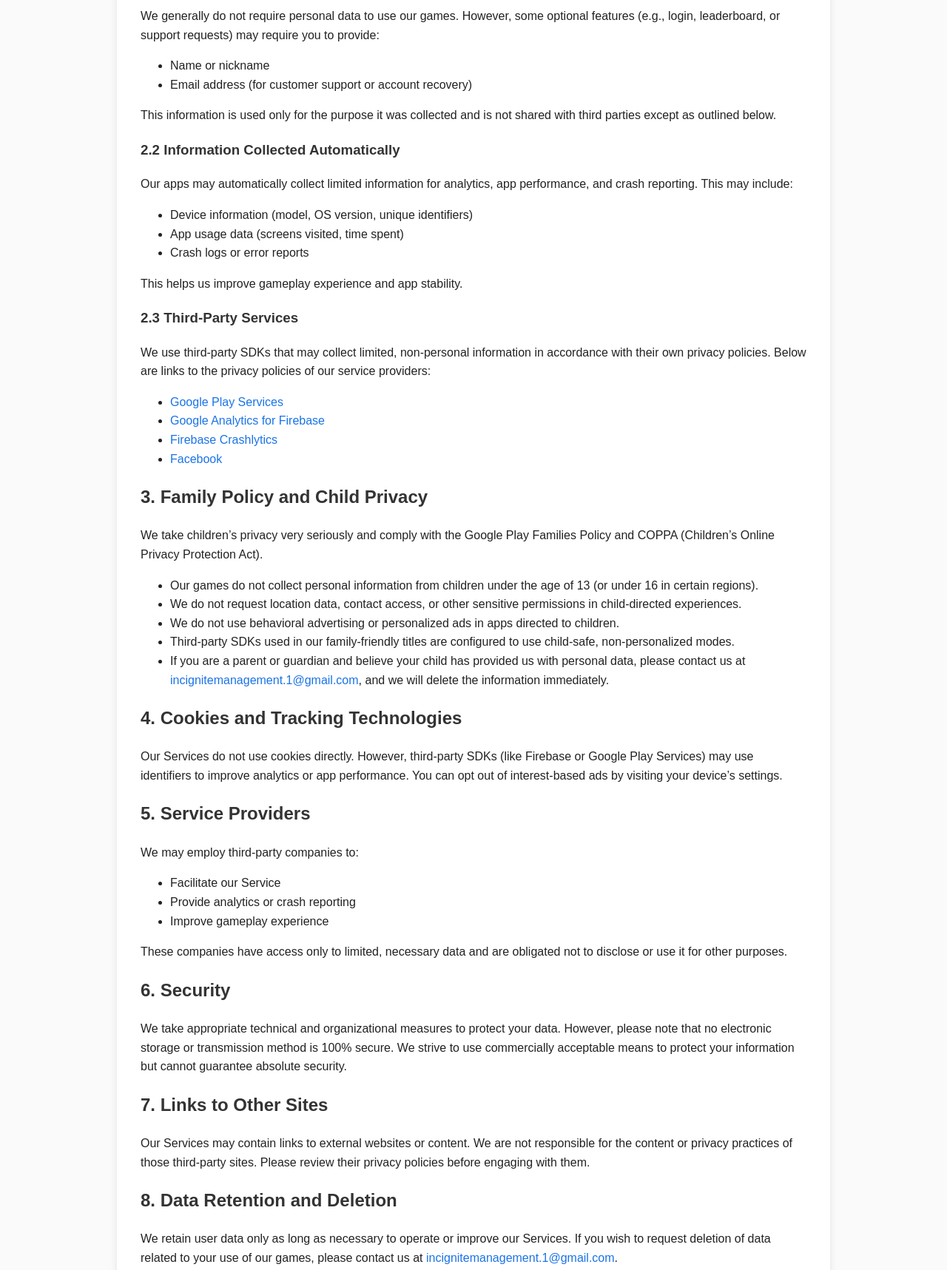
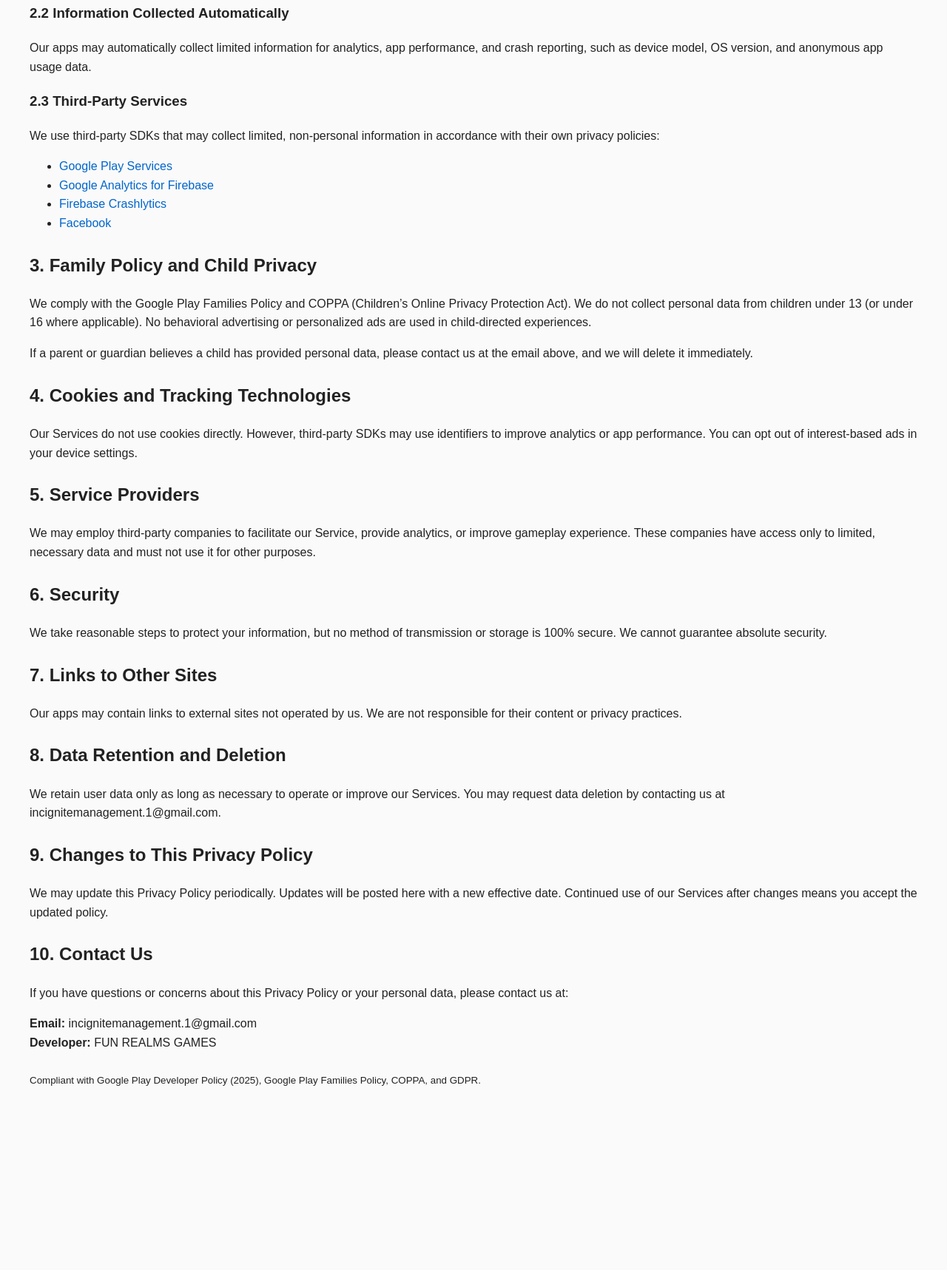
Before and after one commit to GameDevelopment2022/privacypolicy, a plain HTML site: page index.html in a window 1280 px wide. Shown: the part 625-2342 px from the top of the page at 74% size. After the commit the page ends 2138 px from the top, so only its background shows below. Drawn offline with Linux system fonts and the light colour scheme.

Commit message:
Revise Privacy Policy formatting and content
Updated the Privacy Policy page with improved formatting and additional information.

```diff
--- a/index.html
+++ b/index.html
@@ -3,176 +3,110 @@
 <head>
   <meta charset="UTF-8" />
   <meta name="viewport" content="width=device-width, initial-scale=1.0" />
-  <title>Privacy Policy - FUN REALMS GAMES</title>
+  <title>Privacy Policy | FUN REALMS GAMES</title>
   <style>
     body {
-      font-family: Arial, Helvetica, sans-serif;
-      margin: 0;
-      padding: 0;
+      font-family: Arial, sans-serif;
+      margin: 40px;
       background-color: #fafafa;
       color: #222;
       line-height: 1.6;
     }
-    header {
-      background-color: #1a1a1a;
-      color: #fff;
-      text-align: center;
-      padding: 2rem 1rem;
-    }
-    main {
-      max-width: 900px;
-      margin: 2rem auto;
-      background: #fff;
-      padding: 2rem;
-      border-radius: 10px;
-      box-shadow: 0 2px 10px rgba(0,0,0,0.1);
-    }
-    h1, h2, h3 {
-      color: #333;
+    h1, h2 {
+      color: #222;
     }
     h1 {
       text-align: center;
-      margin-bottom: 1.5rem;
+      margin-bottom: 30px;
     }
     a {
-      color: #1a73e8;
+      color: #0066cc;
       text-decoration: none;
     }
     a:hover {
       text-decoration: underline;
     }
-    footer {
-      text-align: center;
-      margin-top: 3rem;
-      padding: 1rem;
-      font-size: 0.9rem;
-      color: #555;
+    section {
+      margin-bottom: 25px;
     }
   </style>
 </head>
 <body>
-  <header>
-    <h1>Privacy Policy</h1>
-    <p>Effective Date: October 16, 2025</p>
-  </header>
 
-  <main>
+  <h1>Privacy Policy</h1>
+  <p><strong>Effective Date:</strong> October 16, 2025</p>
+  <p><strong>Developer:</strong> FUN REALMS GAMES</p>
+  <p><strong>Contact:</strong> incignitemanagement.1@gmail.com</p>
+
+  <section>
     <h2>1. Introduction</h2>
-    <p>
-      FUN REALMS GAMES (“we,” “our,” or “us”) develops free mobile games designed for users of all ages, including families and children, in compliance with Google Play and applicable data protection laws.
-    </p>
-    <p>
-      This Privacy Policy explains how we collect, use, and protect your personal and non-personal data when you use our mobile applications (“Service”). By using our apps, you agree to the practices described in this policy.
-    </p>
+    <p>FUN REALMS GAMES (“we,” “our,” or “us”) develops free mobile games designed for users of all ages, including families and children, in compliance with Google Play and applicable data protection laws.</p>
+    <p>This Privacy Policy explains how we collect, use, and protect your personal and non-personal data when you use our mobile applications (“Service”). By using our apps, you agree to the practices described in this policy.</p>
+  </section>
 
+  <section>
     <h2>2. Information We Collect and Use</h2>
-    <p>We value your privacy. Our games are designed to collect minimal personal information.</p>
-
     <h3>2.1 Information You Provide Directly</h3>
-    <p>
-      We generally do not require personal data to use our games. However, some optional features (e.g., login, leaderboard, or support requests) may require you to provide:
-    </p>
-    <ul>
-      <li>Name or nickname</li>
-      <li>Email address (for customer support or account recovery)</li>
-    </ul>
-    <p>This information is used only for the purpose it was collected and is not shared with third parties except as outlined below.</p>
+    <p>We generally do not require personal data to use our games. However, some optional features (e.g., login, leaderboard, or support requests) may require you to provide information such as your name or email address. This information is used only for its intended purpose and is not shared with third parties except as described here.</p>
 
     <h3>2.2 Information Collected Automatically</h3>
-    <p>
-      Our apps may automatically collect limited information for analytics, app performance, and crash reporting. This may include:
-    </p>
-    <ul>
-      <li>Device information (model, OS version, unique identifiers)</li>
-      <li>App usage data (screens visited, time spent)</li>
-      <li>Crash logs or error reports</li>
-    </ul>
-    <p>This helps us improve gameplay experience and app stability.</p>
+    <p>Our apps may automatically collect limited information for analytics, app performance, and crash reporting, such as device model, OS version, and anonymous app usage data.</p>
 
     <h3>2.3 Third-Party Services</h3>
-    <p>
-      We use third-party SDKs that may collect limited, non-personal information in accordance with their own privacy policies.
-      Below are links to the privacy policies of our service providers:
-    </p>
+    <p>We use third-party SDKs that may collect limited, non-personal information in accordance with their own privacy policies:</p>
     <ul>
       <li><a href="https://policies.google.com/privacy" target="_blank">Google Play Services</a></li>
       <li><a href="https://firebase.google.com/policies/analytics" target="_blank">Google Analytics for Firebase</a></li>
       <li><a href="https://firebase.google.com/support/privacy" target="_blank">Firebase Crashlytics</a></li>
       <li><a href="https://www.facebook.com/about/privacy" target="_blank">Facebook</a></li>
     </ul>
+  </section>
 
+  <section>
     <h2>3. Family Policy and Child Privacy</h2>
-    <p>
-      We take children’s privacy very seriously and comply with the Google Play Families Policy and COPPA (Children’s Online Privacy Protection Act).
-    </p>
-    <ul>
-      <li>Our games do not collect personal information from children under the age of 13 (or under 16 in certain regions).</li>
-      <li>We do not request location data, contact access, or other sensitive permissions in child-directed experiences.</li>
-      <li>We do not use behavioral advertising or personalized ads in apps directed to children.</li>
-      <li>Third-party SDKs used in our family-friendly titles are configured to use child-safe, non-personalized modes.</li>
-      <li>If you are a parent or guardian and believe your child has provided us with personal data, please contact us at <a href="mailto:incignitemanagement.1@gmail.com">incignitemanagement.1@gmail.com</a>, and we will delete the information immediately.</li>
-    </ul>
+    <p>We comply with the Google Play Families Policy and COPPA (Children’s Online Privacy Protection Act). We do not collect personal data from children under 13 (or under 16 where applicable). No behavioral advertising or personalized ads are used in child-directed experiences.</p>
+    <p>If a parent or guardian believes a child has provided personal data, please contact us at the email above, and we will delete it immediately.</p>
+  </section>
 
+  <section>
     <h2>4. Cookies and Tracking Technologies</h2>
-    <p>
-      Our Services do not use cookies directly. However, third-party SDKs (like Firebase or Google Play Services) may use identifiers to improve analytics or app performance. You can opt out of interest-based ads by visiting your device’s settings.
-    </p>
+    <p>Our Services do not use cookies directly. However, third-party SDKs may use identifiers to improve analytics or app performance. You can opt out of interest-based ads in your device settings.</p>
+  </section>
 
+  <section>
     <h2>5. Service Providers</h2>
-    <p>
-      We may employ third-party companies to:
-    </p>
-    <ul>
-      <li>Facilitate our Service</li>
-      <li>Provide analytics or crash reporting</li>
-      <li>Improve gameplay experience</li>
-    </ul>
-    <p>
-      These companies have access only to limited, necessary data and are obligated not to disclose or use it for other purposes.
-    </p>
+    <p>We may employ third-party companies to facilitate our Service, provide analytics, or improve gameplay experience. These companies have access only to limited, necessary data and must not use it for other purposes.</p>
+  </section>
 
+  <section>
     <h2>6. Security</h2>
-    <p>
-      We take appropriate technical and organizational measures to protect your data. However, please note that no electronic storage or transmission method is 100% secure. We strive to use commercially acceptable means to protect your information but cannot guarantee absolute security.
-    </p>
+    <p>We take reasonable steps to protect your information, but no method of transmission or storage is 100% secure. We cannot guarantee absolute security.</p>
+  </section>
 
+  <section>
     <h2>7. Links to Other Sites</h2>
-    <p>
-      Our Services may contain links to external websites or content. We are not responsible for the content or privacy practices of those third-party sites. Please review their privacy policies before engaging with them.
-    </p>
+    <p>Our apps may contain links to external sites not operated by us. We are not responsible for their content or privacy practices.</p>
+  </section>
 
+  <section>
     <h2>8. Data Retention and Deletion</h2>
-    <p>
-      We retain user data only as long as necessary to operate or improve our Services.
-      If you wish to request deletion of data related to your use of our games, please contact us at <a href="mailto:incignitemanagement.1@gmail.com">incignitemanagement.1@gmail.com</a>.
-    </p>
+    <p>We retain user data only as long as necessary to operate or improve our Services. You may request data deletion by contacting us at incignitemanagement.1@gmail.com.</p>
+  </section>
 
+  <section>
     <h2>9. Changes to This Privacy Policy</h2>
-    <p>
-      We may update this Privacy Policy periodically. Updates will be posted here with a new “Effective Date.” Continued use of our Services after changes are posted constitutes your acceptance of the updated policy.
-    </p>
+    <p>We may update this Privacy Policy periodically. Updates will be posted here with a new effective date. Continued use of our Services after changes means you accept the updated policy.</p>
+  </section>
 
+  <section>
     <h2>10. Contact Us</h2>
-    <p>
-      If you have questions, concerns, or requests related to this Privacy Policy or your personal data, please contact us:
-    </p>
-    <ul>
-      <li><strong>Email:</strong> <a href="mailto:incignitemanagement.1@gmail.com">incignitemanagement.1@gmail.com</a></li>
-      <li><strong>Developer:</strong> FUN REALMS GAMES</li>
-    </ul>
-
-    <hr />
-    <p><strong>Compliant With:</strong></p>
-    <ul>
-      <li>Google Play Developer Policy (October 2025)</li>
-      <li>Google Play Families Policy Requirements</li>
-      <li>COPPA (Children’s Online Privacy Protection Act)</li>
-      <li>GDPR (for users in the EU/EEA)</li>
-    </ul>
-  </main>
+    <p>If you have questions or concerns about this Privacy Policy or your personal data, please contact us at:</p>
+    <p><strong>Email:</strong> incignitemanagement.1@gmail.com<br><strong>Developer:</strong> FUN REALMS GAMES</p>
+  </section>
 
   <footer>
-    &copy; 2025 FUN REALMS GAMES. All rights reserved.
+    <p><small>Compliant with Google Play Developer Policy (2025), Google Play Families Policy, COPPA, and GDPR.</small></p>
   </footer>
+
 </body>
 </html>
```
